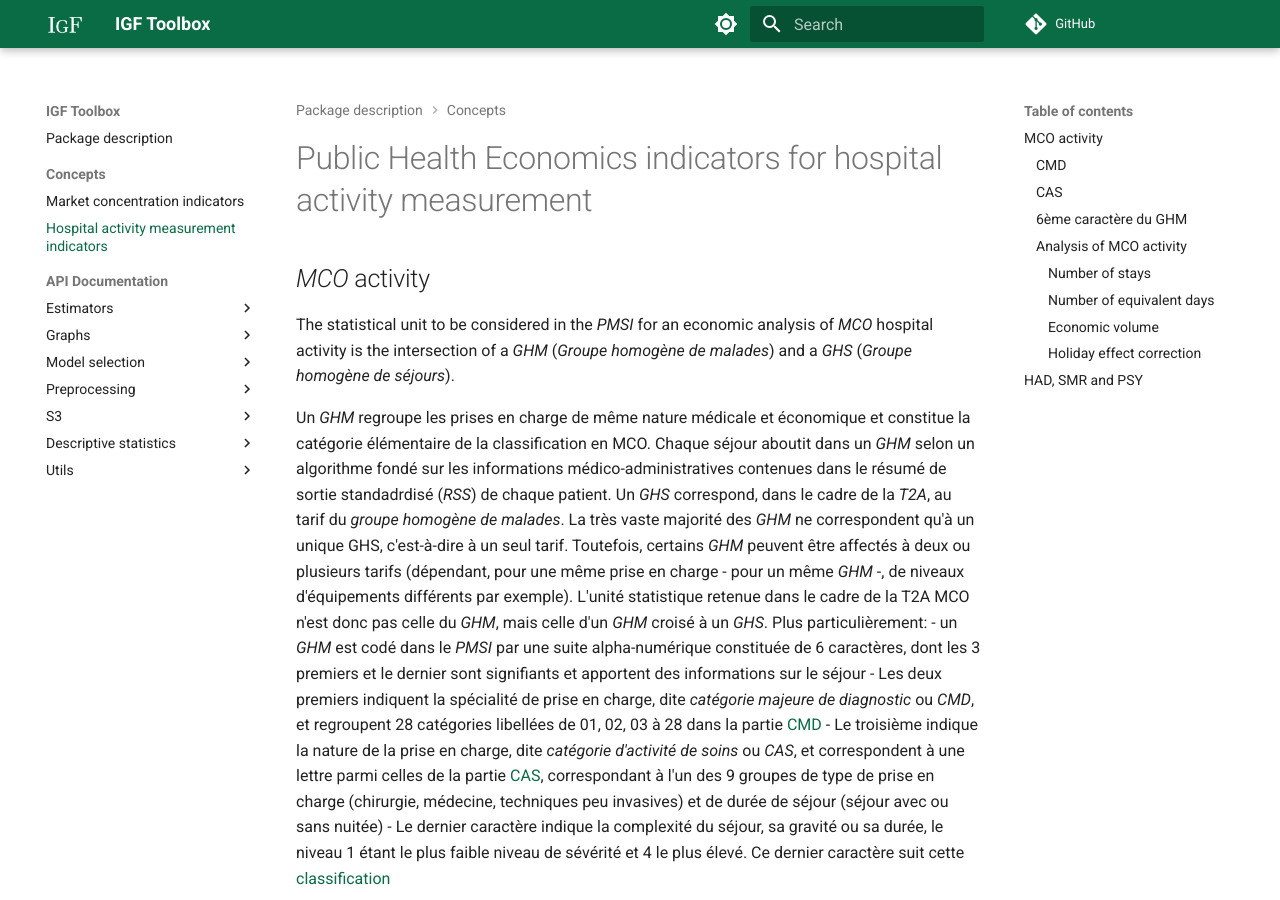
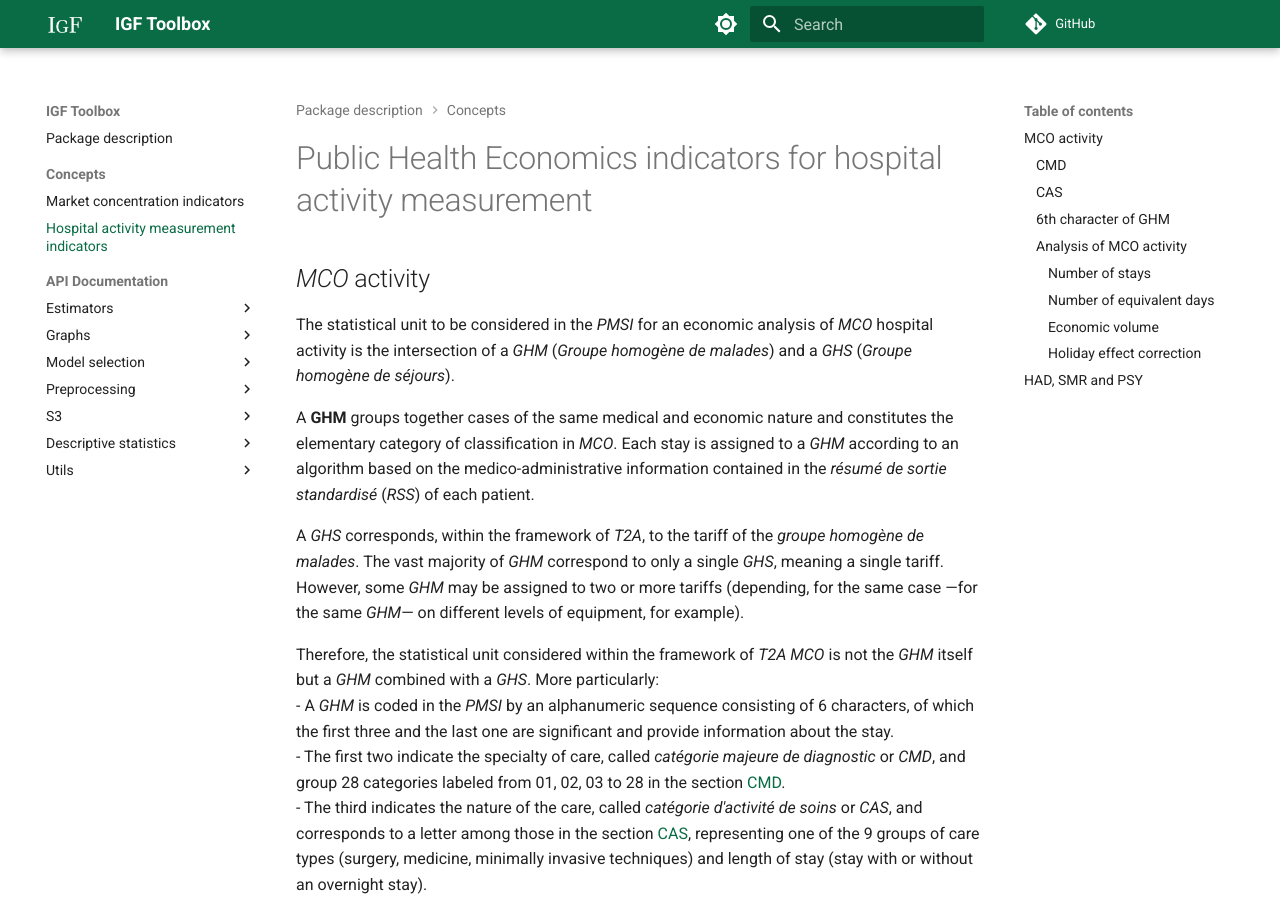
Before and after one commit to IGF-PSD/igf_toolbox, an MkDocs documentation site: the page built from docs/concepts/HOSPITAL_ACTIVITY.md, in a window 1280 px wide and 900 px high. Built offline with MkDocs 1.6.1 and Material for MkDocs 9.7.7, drawn with Linux system fonts in a browser that asks for light colours; comment, search, counter and statistics services are not loaded; some of the changed text lies outside the part shown.

Commit message:
Update HOSPITAL_ACTIVITY.md

```diff
--- a/docs/concepts/HOSPITAL_ACTIVITY.md
+++ b/docs/concepts/HOSPITAL_ACTIVITY.md
@@ -4,11 +4,15 @@
 
 The statistical unit to be considered in the *PMSI* for an economic analysis of *MCO* hospital activity is the intersection of a *GHM* (*Groupe homogène de malades*) and a *GHS* (*Groupe homogène de séjours*).
 
-Un *GHM* regroupe les prises en charge de même nature médicale et économique et constitue la catégorie élémentaire de la classification en MCO. Chaque séjour aboutit dans un *GHM* selon un algorithme fondé sur les informations médico-administratives contenues dans le résumé de sortie standadrdisé (*RSS*) de chaque patient. Un *GHS* correspond, dans le cadre de la *T2A*, au tarif du *groupe homogène de malades*. La très vaste majorité des *GHM* ne correspondent qu'à un unique GHS, c'est-à-dire à un seul tarif. Toutefois, certains *GHM* peuvent être affectés à deux ou plusieurs tarifs (dépendant, pour une même prise en charge - pour un même *GHM* -, de niveaux d'équipements différents par exemple). L'unité statistique retenue dans le cadre de la T2A MCO n'est donc pas celle du *GHM*, mais celle d'un *GHM* croisé à un *GHS*. Plus particulièrement:
-- un *GHM* est codé dans le *PMSI* par une suite alpha-numérique constituée de 6 caractères, dont les 3 premiers et le dernier sont signifiants et apportent des informations sur le séjour
-  - Les deux premiers indiquent la spécialité de prise en charge, dite *catégorie majeure de diagnostic* ou *CMD*, et regroupent 28 catégories libellées de 01, 02, 03 à 28 dans la partie [CMD](#cmd)
-  - Le troisième indique la nature de la prise en charge, dite *catégorie d'activité de soins* ou *CAS*, et correspondent à une lettre parmi celles de la partie [CAS](#cas), correspondant à l'un des 9 groupes de type de prise en charge (chirurgie, médecine, techniques peu invasives) et de durée de séjour (séjour avec ou sans nuitée)
-  - Le dernier caractère indique la complexité du séjour, sa gravité ou sa durée, le niveau 1 étant le plus faible niveau de sévérité et 4 le plus élevé. Ce dernier caractère suit cette [classification](#6ème-caractère-du-ghm)
+A **GHM** groups together cases of the same medical and economic nature and constitutes the elementary category of classification in *MCO*. Each stay is assigned to a *GHM* according to an algorithm based on the medico-administrative information contained in the *résumé de sortie standardisé* (*RSS*) of each patient.
+
+A *GHS* corresponds, within the framework of *T2A*, to the tariff of the *groupe homogène de malades*. The vast majority of *GHM* correspond to only a single *GHS*, meaning a single tariff. However, some *GHM* may be assigned to two or more tariffs (depending, for the same case —for the same *GHM*— on different levels of equipment, for example).
+
+Therefore, the statistical unit considered within the framework of *T2A MCO* is not the *GHM* itself but a *GHM* combined with a *GHS*. More particularly:
+- A *GHM* is coded in the *PMSI* by an alphanumeric sequence consisting of 6 characters, of which the first three and the last one are significant and provide information about the stay.
+  - The first two indicate the specialty of care, called *catégorie majeure de diagnostic* or *CMD*, and group 28 categories labeled from 01, 02, 03 to 28 in the section [CMD](#cmd).
+  - The third indicates the nature of the care, called *catégorie d'activité de soins* or *CAS*, and corresponds to a letter among those in the section [CAS](#cas), representing one of the 9 groups of care types (surgery, medicine, minimally invasive techniques) and length of stay (stay with or without an overnight stay).
+  - The last character indicates the complexity of the stay, its severity, or its duration, with level 1 being the lowest severity level and 4 the highest. This last character follows this [classification](#6ème-caractère-du-ghm).
 
 A titre d'exemple, le GHM *08C471* dont le libellé est *Prothèses de hanche pour traumatismes résents, niveau 1* indique qu'il s'agit de la CMD *08* (*Affections et traumatismes de l'appareil musculosquelettique et du tissu conjonctif*), soit de l'orthopédie, puis de la chirurgie (le troisième caractère étant *C*) et enfin que le niveau de sévérité est faible (niveau 1). Par ailleurs, le numéro du milieu, *47*, ne sert qu'à ordonnancer ce *GHM* au sein des *GHM* de chirurgie orthopédique en l'occurence.
 
@@ -81,7 +85,7 @@ La CAS d'un séjour est donnée selon la durée du séjour et le type de prise e
 |X| Séjours sans acte classant d'au moins une nuit - médecine notamment|
 |Z| Séjours inclassables|
 
-### 6ème caractère du GHM
+### 6th character of GHM
 
 |6ème caractère    |Label    |
 |------------------|---------|
```
